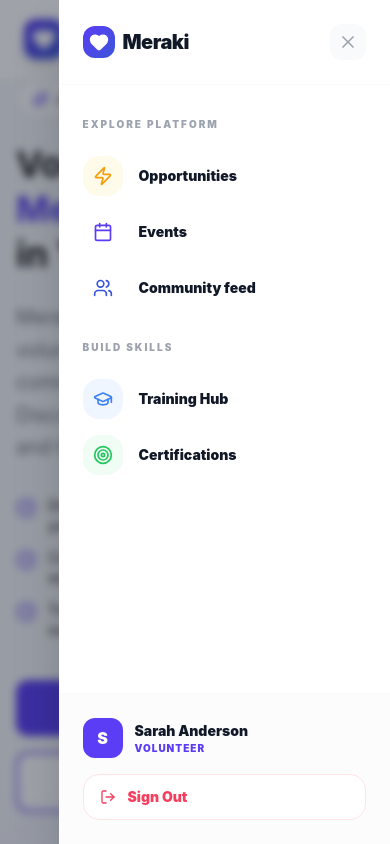
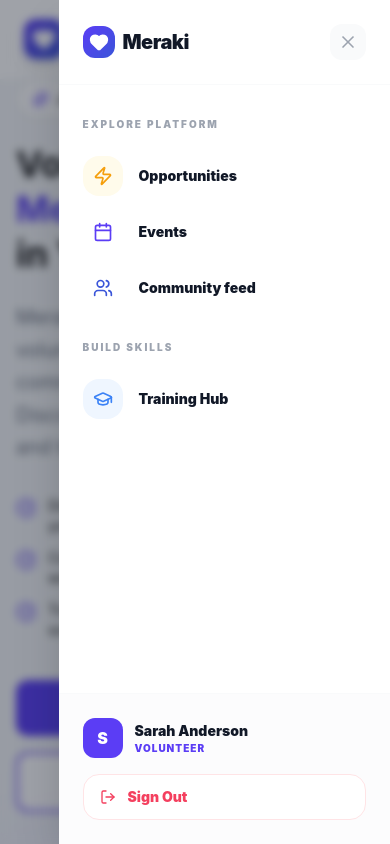
Before and after one commit to kalviumcommunity/s82_Megha_Capstone_Meraki, a React (Vite) app in the folder frontend/: page / in a window 390 px wide. Both pictures are taken after a click on the button 343 px from the left and 39 px from the top of the page. Shown: the top 844 px of the page. Built offline with nearby package versions, Linux system fonts and the light colour scheme.

Commit message:
refactor: streamline navigation by removing redundant certifications link

```diff
--- a/frontend/src/components/layout/MegaMenu.jsx
+++ b/frontend/src/components/layout/MegaMenu.jsx
@@ -9,8 +9,7 @@
 ];
 
 const learningLinks = [
-    { label: "Training Hub", path: "/training", icon: GraduationCap, desc: "Build impact skills", color: "text-blue-500 bg-blue-50" },
-    { label: "Certifications", path: "/training#certifications", icon: Target, desc: "Verify your expertise", color: "text-green-500 bg-green-50" }
+    { label: "Training Hub", path: "/training", icon: GraduationCap, desc: "Build impact skills", color: "text-blue-500 bg-blue-50" }
 ];
 
 export default function MegaMenu() {
--- a/frontend/src/components/layout/MobileNavigationDrawer.jsx
+++ b/frontend/src/components/layout/MobileNavigationDrawer.jsx
@@ -63,12 +63,7 @@
                                     </div>
                                     <span className="font-black text-gray-900 text-sm">Training Hub</span>
                                 </Link>
-                                <Link to="/training#certifications" onClick={onClose} className="flex items-center gap-4 group">
-                                    <div className="w-10 h-10 rounded-2xl bg-green-50 text-green-500 flex items-center justify-center group-hover:scale-110 transition-transform">
-                                        <Target className="w-5 h-5" />
-                                    </div>
-                                    <span className="font-black text-gray-900 text-sm">Certifications</span>
-                                </Link>
+
                             </div>
                         </div>
                     </div>
```
